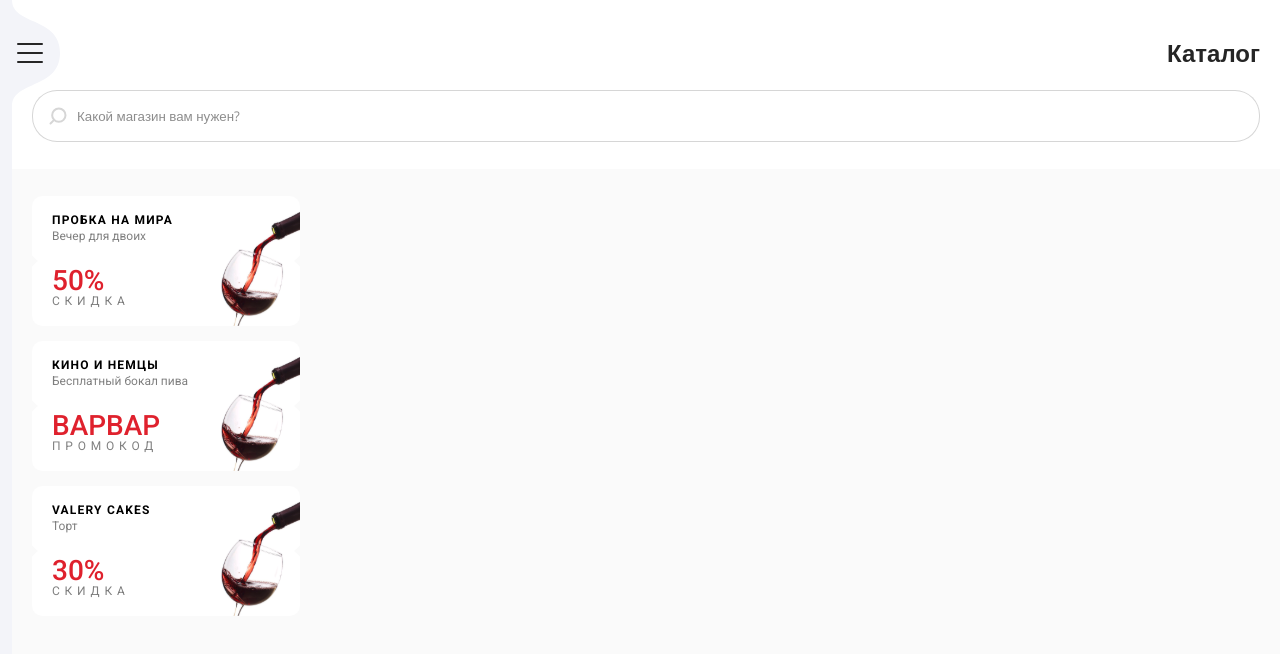
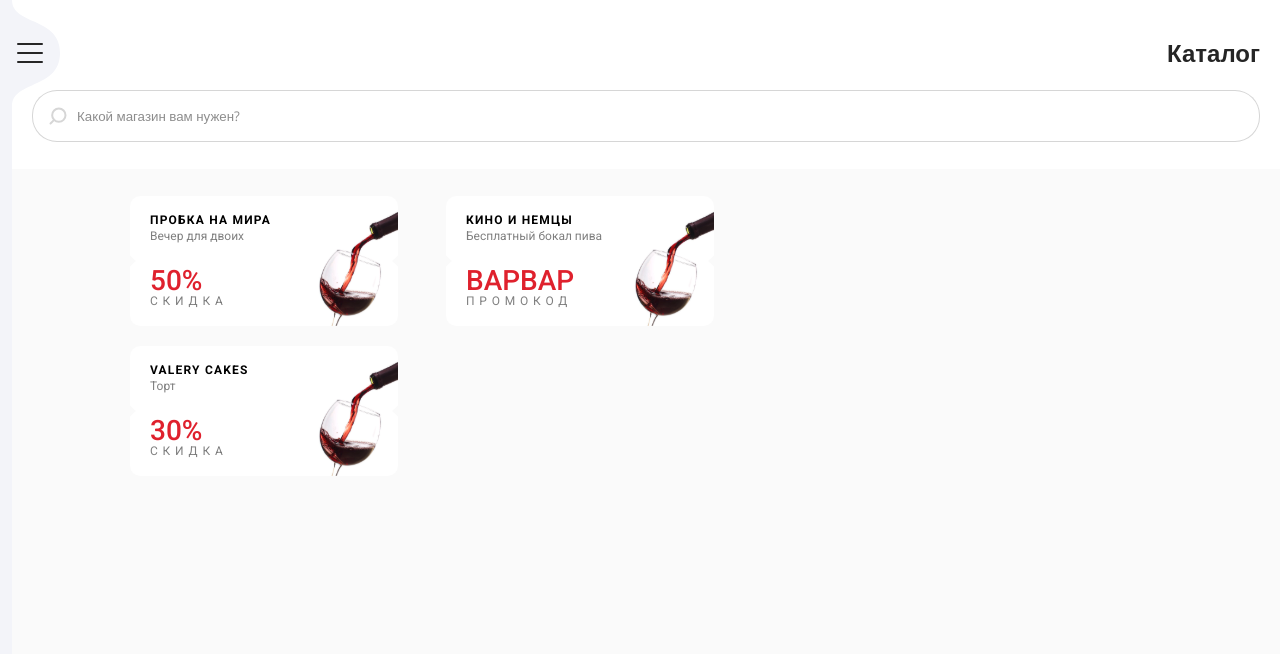
Before and after one commit to madjack99/Fully-responsive-web-store, a React (Create React App) app: page / in a window 1280 px wide. Shown: the top 654 px of the page. Built offline with nearby package versions, Linux system fonts and the light colour scheme.

Commit message:
feat: add styles for DiscountsArea for tabs

```diff
--- a/src/components/discountsArea/style.css
+++ b/src/components/discountsArea/style.css
@@ -4,3 +4,11 @@
   grid-template-columns: 268px;
   gap: 15px 0;
 }
+
+@media only screen and (min-width: 769px) {
+  .DiscountsArea {
+    padding-left: 130px;
+    grid-template-columns: 296px 296px;
+    gap: 20px 20px;
+  }
+}
```
